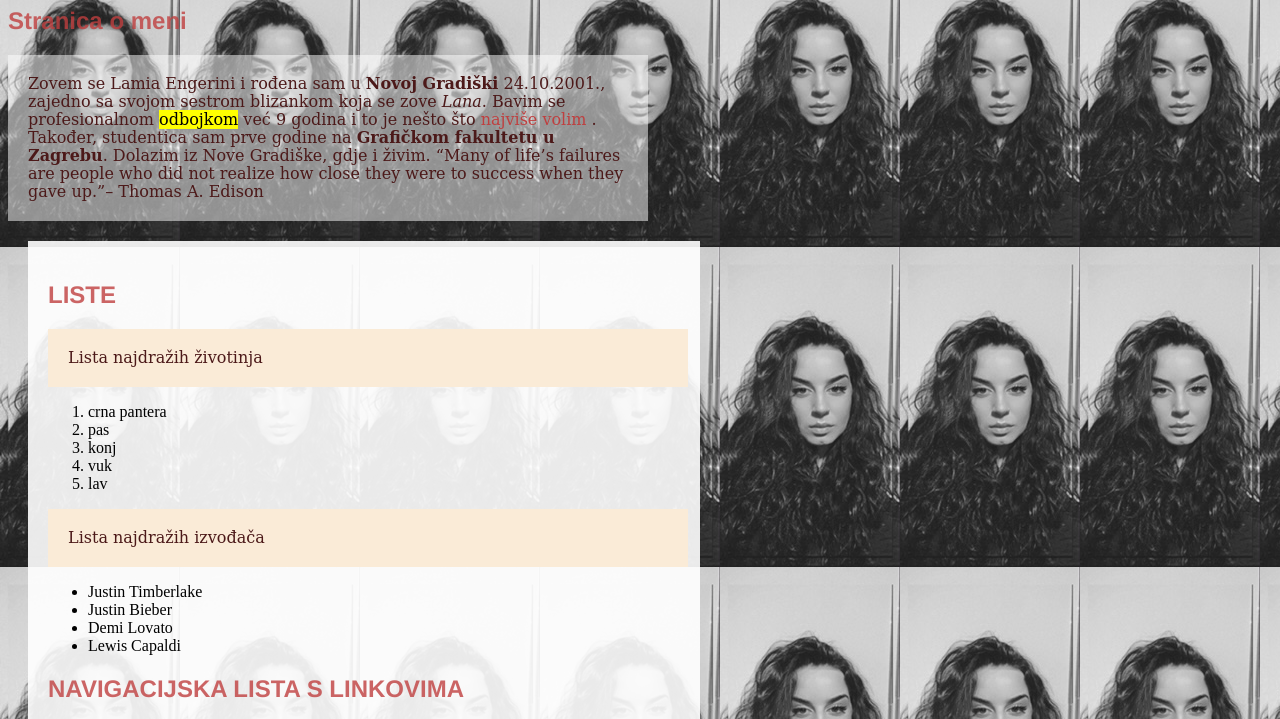
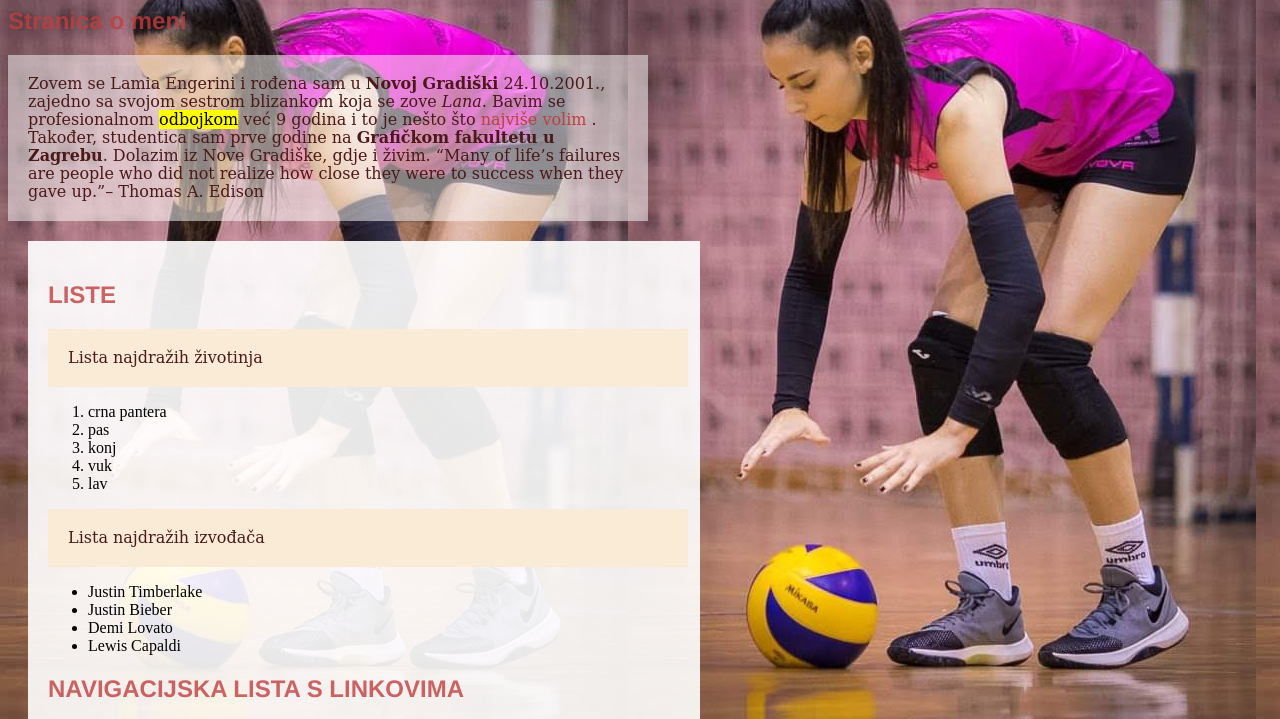
Before and after one commit to lamiaengerini/lamiaengerini, a plain HTML site: page index2.html in a window 1280 px wide. Shown: the part 73-792 px from the top of the page. Drawn offline with Linux system fonts and the light colour scheme.

Commit message:
Update stil.css

```diff
--- a/stil.css
+++ b/stil.css
@@ -23,7 +23,7 @@ h1, h2 {
 	width:50%;
 }
 .pozadina {
-	background-image: url("slike/slika1.jpg");
+	background-image: url("slike/slika2.jpg");
 }
 a{
 	color: black;
```
